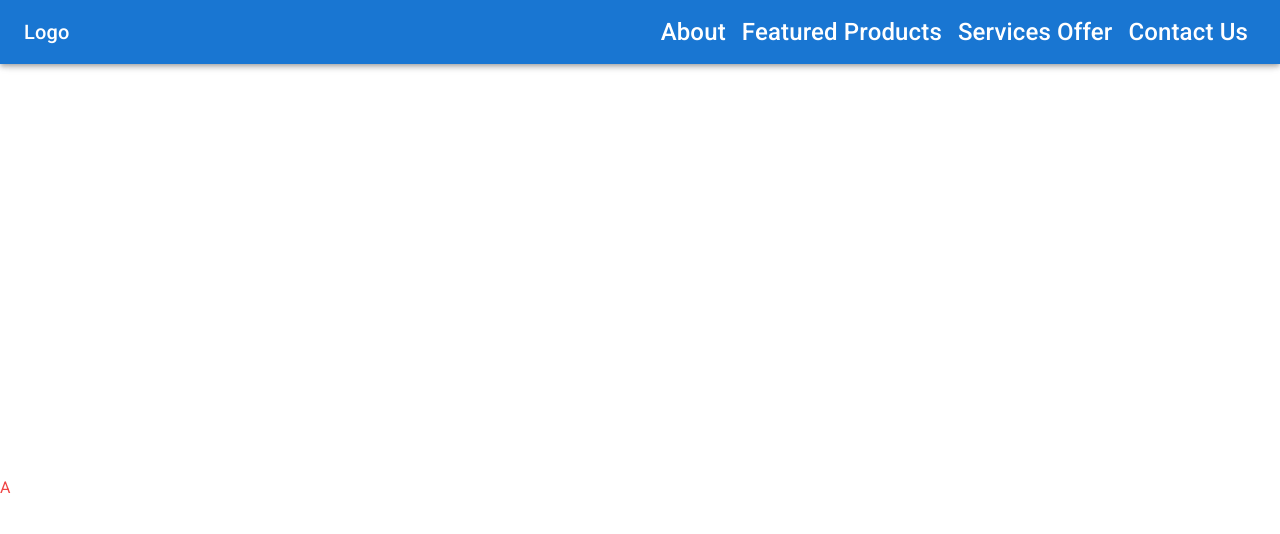
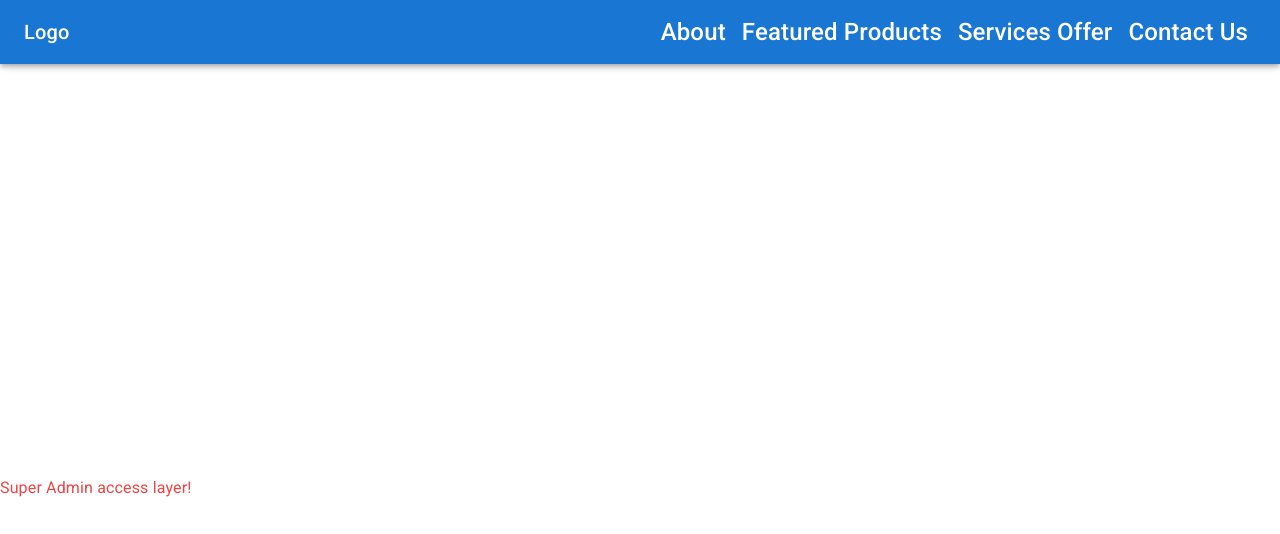
Before and after one commit to MarkusTech/ProductManagementSuite, a React (Vite) app in the folder client/: page /admin in a window 1280 px wide. Shown: the top 534 px of the page. Built offline with nearby package versions, Linux system fonts and the light colour scheme.

Commit message:
Update Admin.tsx

```diff
--- a/client/src/pages/Admin.tsx
+++ b/client/src/pages/Admin.tsx
@@ -1,7 +1,7 @@
 import React from "react";
 
 const Admin = () => {
-  return <div>A</div>;
+  return <div>Super Admin access layer!</div>;
 };
 
 export default Admin;
```
